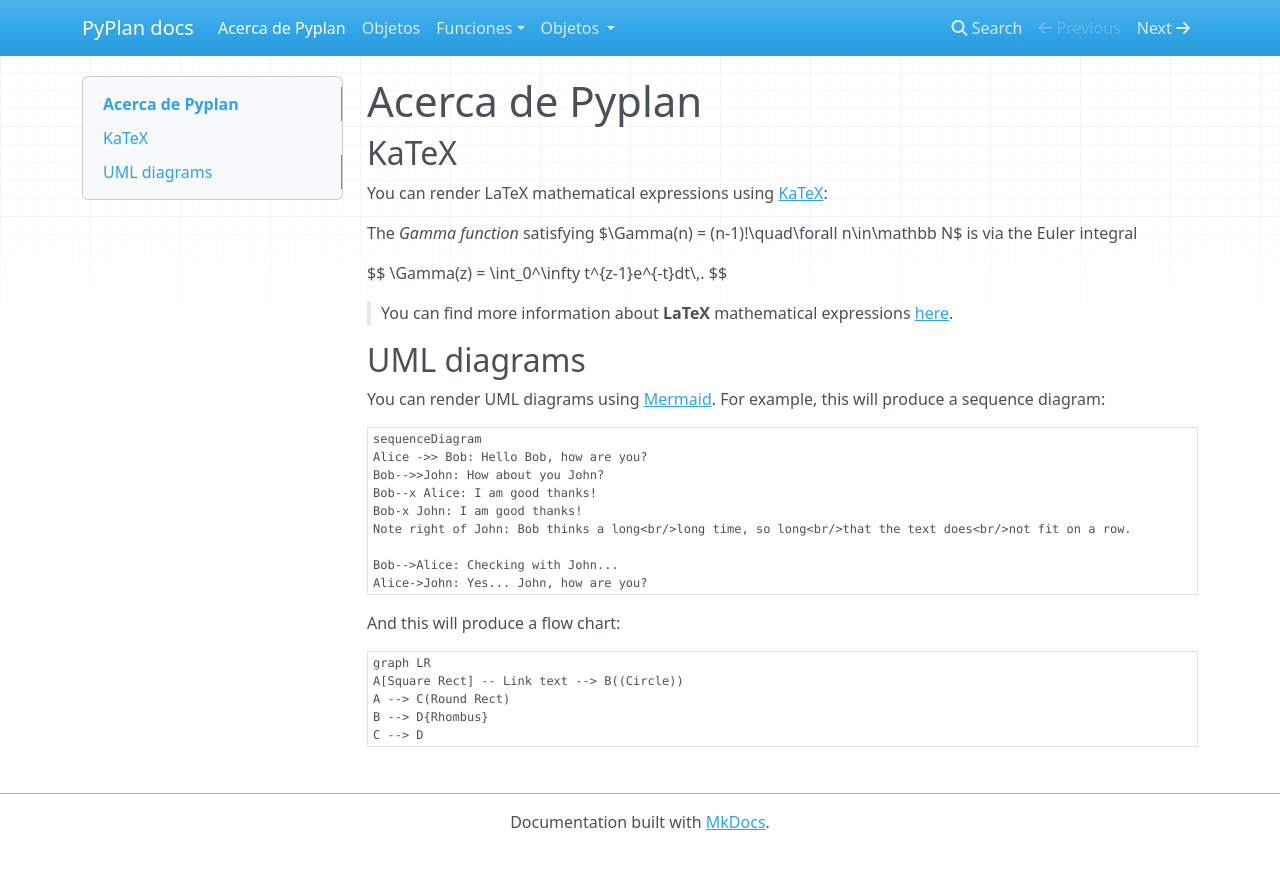
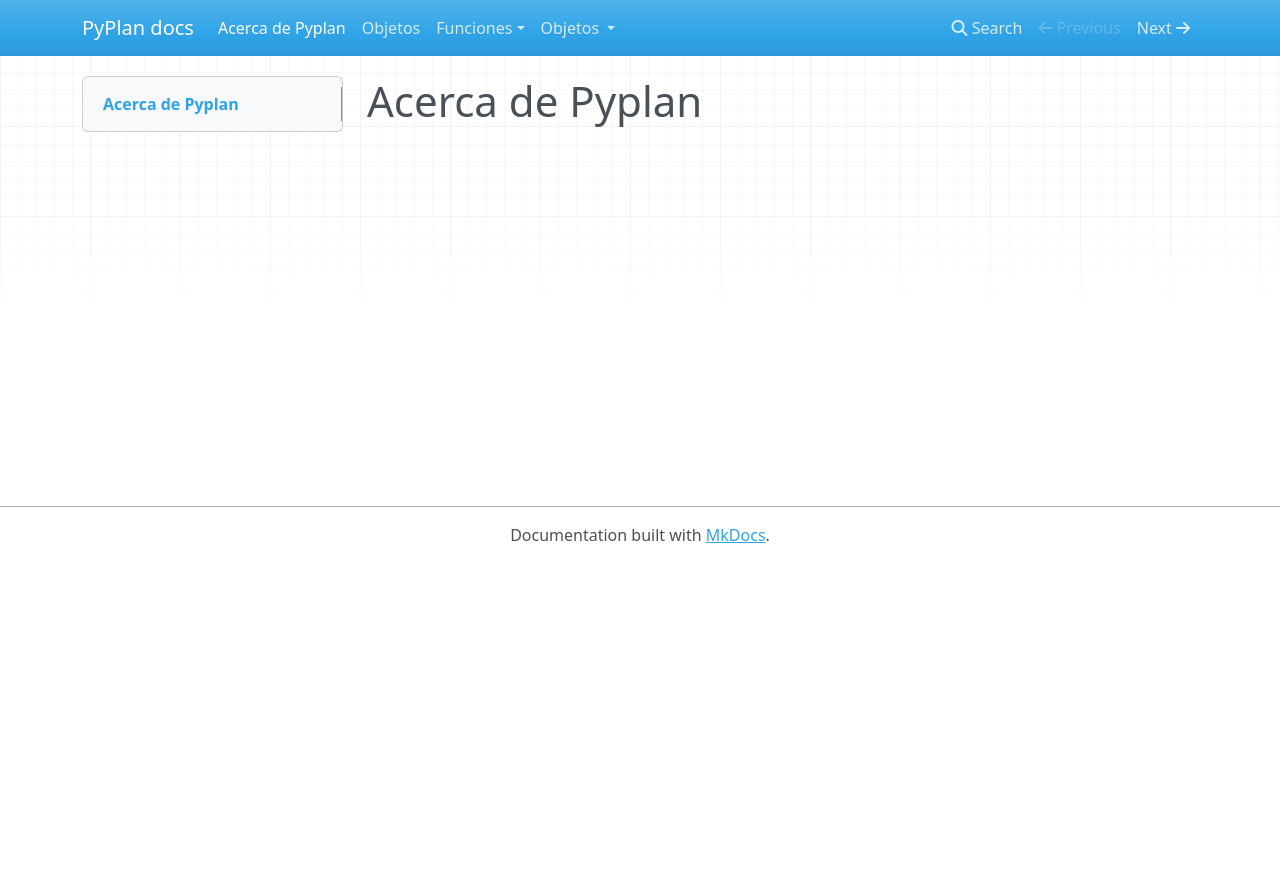
Before and after one commit to novix-sa/cubepy, an MkDocs documentation site: the page built from docs/index.md, in a window 1280 px wide. Shown: the top 869 px of the page. Built offline with MkDocs 1.6.1, drawn with Linux system fonts in a browser that asks for light colours; nearby versions of some CDN libraries.

Commit message:
docs/index.md updated from https://stackedit.io/

````diff
--- a/docs/index.md
+++ b/docs/index.md
@@ -3,45 +3,7 @@
 
 
 
-## KaTeX
-
-You can render LaTeX mathematical expressions using [KaTeX](https://khan.github.io/KaTeX/):
-
-The *Gamma function* satisfying $\Gamma(n) = (n-1)!\quad\forall n\in\mathbb N$ is via the Euler integral
-
-$$
-\Gamma(z) = \int_0^\infty t^{z-1}e^{-t}dt\,.
-$$
-
-> You can find more information about **LaTeX** mathematical expressions [here](http://meta.math.stackexchange.com/questions/5020/mathjax-basic-tutorial-and-quick-reference).
-
-
-## UML diagrams
-
-You can render UML diagrams using [Mermaid](https://mermaidjs.github.io/). For example, this will produce a sequence diagram:
-
-```mermaid
-sequenceDiagram
-Alice ->> Bob: Hello Bob, how are you?
-Bob-->>John: How about you John?
-Bob--x Alice: I am good thanks!
-Bob-x John: I am good thanks!
-Note right of John: Bob thinks a long<br/>long time, so long<br/>that the text does<br/>not fit on a row.
-
-Bob-->Alice: Checking with John...
-Alice->John: Yes... John, how are you?
-```
-
-And this will produce a flow chart:
-
-```mermaid
-graph LR
-A[Square Rect] -- Link text --> B((Circle))
-A --> C(Round Rect)
-B --> D{Rhombus}
-C --> D
-```
 
 <!--stackedit_data:
-eyJoaXN0b3J5IjpbMjY4MjE0NjM2XX0=
+eyJoaXN0b3J5IjpbLTEyODU1NTM2MDksMjY4MjE0NjM2XX0=
 -->
````
